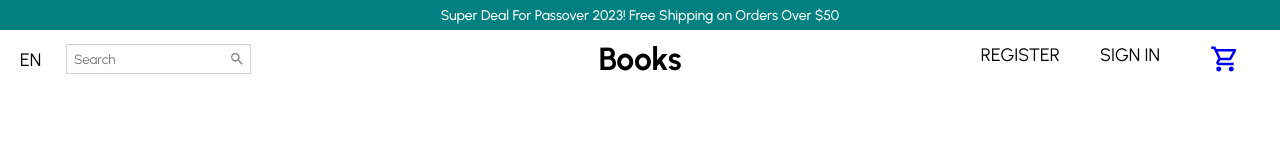
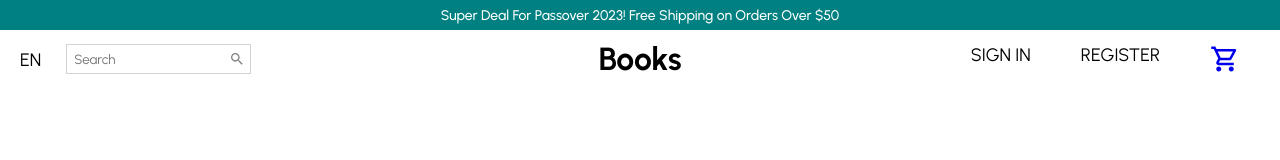
Before and after one commit to shech2/React-Final-Project, a React (Create React App) app in the folder frontend/: page / in a window 1280 px wide. Shown: the top 160 px of the page. Built offline with nearby package versions, Linux system fonts and the light colour scheme; no server answers.

Commit message:
added sign in and sign out button functionailly in homepage

```diff
--- a/frontend/src/components/Navbar.js
+++ b/frontend/src/components/Navbar.js
@@ -6,6 +6,7 @@ import { mobile } from '../responsive';
 import { useSelector } from 'react-redux';
 import { Link } from 'react-router-dom';
 import { useNavigate } from 'react-router-dom';
+import { useAuth } from '../contexts/AuthContext';
 
 const Container = styled('div')({
     height: '60px',
@@ -75,6 +76,13 @@ const MenuItem = styled('div')({
 const Navbar = () => {
     const quantity = useSelector(state => state.cart.quantity);
     const navigate = useNavigate();
+    const { logout, currentUser } = useAuth();
+
+    const signOutHandler = () => {
+        logout();
+        navigate("/");
+    };
+
     return (
         <Container>
             <Wrapper>
@@ -89,8 +97,12 @@ const Navbar = () => {
                     <Logo>Books</Logo>
                 </Center>
                 <Right>
-                    <MenuItem onClick={() => navigate("/register")}>REGISTER</MenuItem>
-                    <MenuItem onClick={() => navigate("/login")} style={{ marginLeft: '20px' }}>SIGN IN</MenuItem>
+                    {currentUser?.email ?
+                        <MenuItem onClick={signOutHandler}>SIGN OUT</MenuItem>
+                        :
+                        <MenuItem onClick={() => navigate("/login")} style={{ marginLeft: '20px' }}>SIGN IN</MenuItem>}
+                    {currentUser?.email ? "" :
+                        <MenuItem onClick={() => navigate("/register")}>REGISTER</MenuItem>}
                     <Link to="/cart">
                         <MenuItem>
                             <Badge badgeContent={quantity} color="primary">
--- a/frontend/src/pages/Login.js
+++ b/frontend/src/pages/Login.js
@@ -85,7 +85,6 @@ const Login = () => {
     setError('');
     try {
       await login(emailRef.current.value, passwordRef.current.value).then((user) => {
-        alert(user._tokenResponse && user._tokenResponse.email + "  has logged in");
         console.log(user._tokenResponse);
         navigate('/');
       })
```
